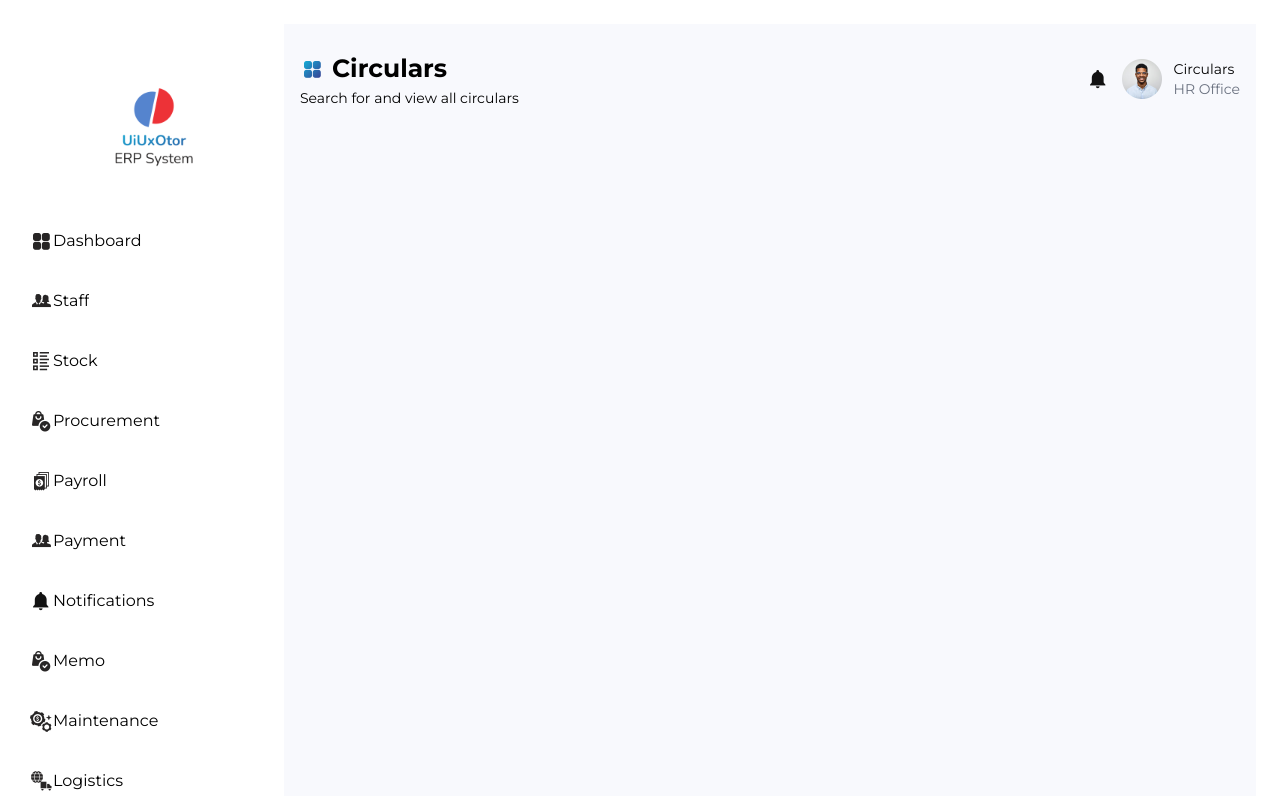
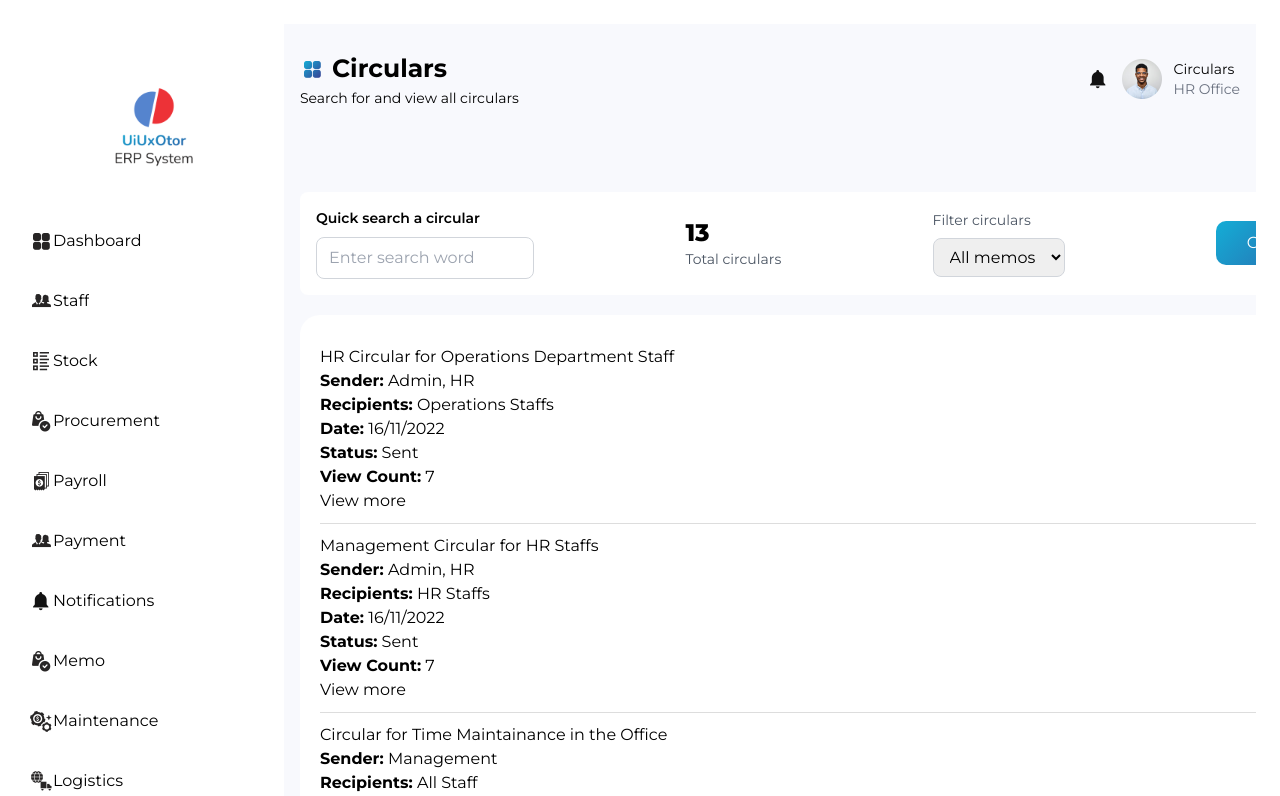
Before and after one commit to Safarova1/REACT_FinalProject, a React (Vite) app in the folder ERP_System/: page /circular in a window 1280 px wide. Shown: the top 796 px of the page. Built offline with nearby package versions, Linux system fonts and the light colour scheme; data requests are answered from the project's data file.

Commit message:
add circulars

```diff
--- a/ERP_System/src/App.css
+++ b/ERP_System/src/App.css
@@ -1,46 +1,3 @@
-/* #root {
-  max-width: 1280px;
-  margin: 0 auto;
-  padding: 2rem;
-  text-align: center;
-}
-
-.logo {
-  height: 6em;
-  padding: 1.5em;
-  will-change: filter;
-  transition: filter 300ms;
-}
-.logo:hover {
-  filter: drop-shadow(0 0 2em #646cffaa);
-}
-.logo.react:hover {
-  filter: drop-shadow(0 0 2em #61dafbaa);
-}
-
-@keyframes logo-spin {
-  from {
-    transform: rotate(0deg);
-  }
-  to {
-    transform: rotate(360deg);
-  }
-}
-
-@media (prefers-reduced-motion: no-preference) {
-  a:nth-of-type(2) .logo {
-    animation: logo-spin infinite 20s linear;
-  }
-}
-
-.card {
-  padding: 2em;
-}
-
-.read-the-docs {
-  color: #888;
-} */
-
 .icon {
   fill: #000;
 }
@@ -48,3 +5,60 @@
 .icon:hover {
   fill: url(#grad1);
 }
+
+
+/* src/App.css */
+.container {
+  width: 1148px;
+  margin: 0 auto;
+  display: flex;
+  flex-direction: column;
+  gap: 20px;
+}
+
+.quick-search, .circular-list {
+  background-color: #FFFFFF;
+
+  padding: 20px;
+  border-radius: 20px;
+}
+
+.quick-search {
+  display: flex;
+  flex-direction: column;
+  gap: 10px;
+}
+
+.search-bar {
+  display: flex;
+  gap: 10px;
+}
+
+.search-bar input {
+  flex: 1;
+  padding: 10px;
+  border: 1px solid #ccc;
+  border-radius: 4px;
+}
+
+.search-bar button {
+  padding: 10px 20px;
+  border: none;
+  background-color: #007bff;
+  color: white;
+  border-radius: 4px;
+  cursor: pointer;
+}
+
+.search-bar button:hover {
+  background-color: #0056b3;
+}
+
+.circular-item {
+  border-bottom: 1px solid #ddd;
+  padding: 10px 0;
+}
+
+.circular-item:last-child {
+  border-bottom: none;
+}
--- a/ERP_System/src/pages/Circular/Circular.tsx
+++ b/ERP_System/src/pages/Circular/Circular.tsx
@@ -1,6 +1,8 @@
 import Navbar from "../../components/Navbar/Navbar";
 import Sidebar from "../../components/Navbar/Sidebar";
 import circularsImg from "../../assets/icons/Dashboard.png";
+import QuickSearch from "./QuickSearch";
+import CircularList from "./CircularList";
 
 const Dashboard = () => {
   return (
@@ -21,8 +23,9 @@ const Dashboard = () => {
 
             {/* Основной контент */}
             <div className="flex-1 p-8 items-center justify-center py-[26px] px-4 relative ">
-              <div className="w-[1112px]  mx-auto mt-8 ">
-                {/* <MainDasboard /> */}
+              <div className="w-[1112px]  mx-auto mt-8 container">
+                <QuickSearch />
+                <CircularList />
               </div>
 
               <div className="text-[#383838] absolute bottom-3 left-[30%]">
--- /dev/null
+++ b/ERP_System/src/pages/Circular/CircularList.tsx
@@ -0,0 +1,44 @@
+// src/components/CircularList.tsx
+import React, { useEffect } from 'react';
+import { useDispatch, useSelector } from 'react-redux';
+import { RootState, AppDispatch } from '../../redux/store';
+import { fetchCirculars } from '../../redux/slices/circularsSlice';
+
+const CircularList: React.FC = () => {
+    const dispatch: AppDispatch = useDispatch();
+    const { circulars, status, error } = useSelector((state: RootState) => state.circulars);
+
+    useEffect(() => {
+        if (status === 'idle') {
+            dispatch(fetchCirculars());
+        }
+    }, [status, dispatch]);
+
+    let content;
+
+    if (status === 'loading') {
+        content = <p>Loading...</p>;
+    } else if (status === 'succeeded') {
+        content = circulars.map(circular => (
+            <div className="circular-item" key={circular.id}>
+                <h3>{circular.title}</h3>
+                <p><strong>Sender:</strong> {circular.sender}</p>
+                <p><strong>Recipients:</strong> {circular.recipients}</p>
+                <p><strong>Date:</strong> {circular.date}</p>
+                <p><strong>Status:</strong> {circular.status}</p>
+                <p><strong>View Count:</strong> {circular.viewCount}</p>
+                <button>{circular.action}</button>
+            </div>
+        ));
+    } else if (status === 'failed') {
+        content = <p>{error}</p>;
+    }
+
+    return (
+        <div className="circular-list">
+            {content}
+        </div>
+    );
+};
+
+export default CircularList;
--- /dev/null
+++ b/ERP_System/src/pages/Circular/QuickSearch.tsx
@@ -0,0 +1,59 @@
+import React, { useState } from 'react';
+import { useSelector } from 'react-redux';
+import { RootState } from '../../redux/store';
+
+import CommonButton from '../../components/Button/Button';
+import CircularList from './CircularList';
+
+
+const QuickSearch: React.FC = () => {
+    const { circulars, status, error } = useSelector((state: RootState) => state.circulars);
+    const totalCirculars = circulars.length;
+    const [searchTerm, setSearchTerm] = useState('');
+
+    const handleSearchChange = (event: React.ChangeEvent<HTMLInputElement>) => {
+        setSearchTerm(event.target.value);
+    };
+
+    const filteredCirculars = circulars.filter(circular =>
+        circular.title.toLowerCase().includes(searchTerm.toLowerCase())
+    );
+
+    return (
+        <div className="bg-white p-4 rounded-lg flex flex-row  justify-between items-center gap-4 w-[1112px] mx-auto">
+            <div className="flex flex-col max-w-[350px]">
+                <h2 className="text-[14px] font-semibold">Quick search a circular</h2>
+                <input
+                    type="text"
+                    placeholder="Enter search word"
+                    value={searchTerm}
+                    onChange={handleSearchChange}
+                    className="mt-2 px-3 py-2 border border-gray-300 rounded-lg focus:outline-none focus:ring-2 focus:ring-blue-500"
+                />
+            </div>
+
+            <div className='flex flex-col'>
+                <p className='text-2xl font-extrabold'>{totalCirculars}</p>
+                <h2 className="text-gray-600 text-sm">Total circulars</h2>
+            </div>
+
+            <div className='flex flex-col'>
+                <p className="text-gray-600 text-sm">Filter circulars</p>
+                <select className="mt-2 px-3 py-2 border border-gray-300 rounded-lg focus:outline-none focus:ring-2 focus:ring-blue-500">
+                    <option value="all">All memos</option>
+                    <option value="filter1">Filter 1</option>
+                    <option value="filter2">Filter 2</option>
+                </select>
+            </div>
+
+            <CommonButton
+                type="submit"
+                className="p-2.5 rounded-[10px] w-[180px] bg-blue-500 text-white hover:bg-blue-600"
+                label="Create Circular"
+            />
+
+        </div>
+    );
+};
+
+export default QuickSearch;
--- /dev/null
+++ b/ERP_System/src/redux/slices/circularsSlice.ts
@@ -0,0 +1,64 @@
+// src/features/circulars/circularsSlice.ts
+import { createSlice, createAsyncThunk, PayloadAction } from '@reduxjs/toolkit';
+
+interface Circular {
+    id: string;
+    title: string;
+    sender: string;
+    recipients: string;
+    date: string;
+    status: string;
+    viewCount: number;
+    action: string;
+}
+
+interface CircularState {
+    circulars: Circular[];
+    status: 'idle' | 'loading' | 'succeeded' | 'failed';
+    error: string | null;
+}
+
+const initialState: CircularState = {
+    circulars: [],
+    status: 'idle',
+    error: null
+};
+
+// Async thunk to fetch data from API
+export const fetchCirculars = createAsyncThunk<Circular[]>(
+    'circulars/fetchCirculars',
+    async () => {
+        const response = await fetch('http://localhost:3000/circulars');
+        if (!response.ok) {
+            throw new Error('Failed to fetch');
+        }
+        return response.json();
+    }
+);
+
+const circularsSlice = createSlice({
+    name: 'circulars',
+    initialState,
+    reducers: {
+        addCircular(state, action: PayloadAction<Circular>) {
+            state.circulars.push(action.payload);
+        }
+    },
+    extraReducers: (builder) => {
+        builder
+            .addCase(fetchCirculars.pending, (state) => {
+                state.status = 'loading';
+            })
+            .addCase(fetchCirculars.fulfilled, (state, action: PayloadAction<Circular[]>) => {
+                state.status = 'succeeded';
+                state.circulars = action.payload;
+            })
+            .addCase(fetchCirculars.rejected, (state, action) => {
+                state.status = 'failed';
+                state.error = action.error.message || 'Failed to fetch';
+            });
+    }
+});
+
+export const { addCircular } = circularsSlice.actions;
+export default circularsSlice.reducer;
--- a/ERP_System/src/redux/store.ts
+++ b/ERP_System/src/redux/store.ts
@@ -1,12 +1,11 @@
-import vouchersReducer from "./slices/voucherSlice";
-
 import { configureStore } from "@reduxjs/toolkit";
-import budgetReducer from "./slices/budgetSlice";
-import userSlice from "./slices/userSlice";
 import { TypedUseSelectorHook, useDispatch } from "react-redux";
 import { useSelector } from "react-redux";
 
-
+import userSlice from "./slices/userSlice";
+import circularsReducer from "./slices/circularsSlice";
+import budgetReducer from "./slices/budgetSlice";
+import vouchersReducer from "./slices/voucherSlice";
 import salaryReducer from "./slices/salarySlice";
 import taxReducer from "./slices/taxSlice";
 import payslipsReducer from "./slices/payslipsSlice";
@@ -15,6 +14,7 @@ import payslipsReducer from "./slices/payslipsSlice";
 export const store = configureStore({
   reducer: {
     user: userSlice,
+    circulars: circularsReducer,
     budget: budgetReducer,
     vouchers: vouchersReducer,
     salary: salaryReducer,
@@ -22,11 +22,11 @@ export const store = configureStore({
     payslips: payslipsReducer,
   },
 });
+export const useAppDispatch: () => AppDispatch = useDispatch;
+export const useAppSelector: TypedUseSelectorHook<RootState> = useSelector;
 
 export type RootStat = ReturnType<typeof store.getState>;
 export type useAppDispatch = typeof store.dispatch;
-export const useAppDispatch: () => AppDispatch = useDispatch;
-export const useAppSelector: TypedUseSelectorHook<RootState> = useSelector;
 export type RootState = ReturnType<typeof store.getState>;
 export type AppDispatch = typeof store.dispatch;
 
```
